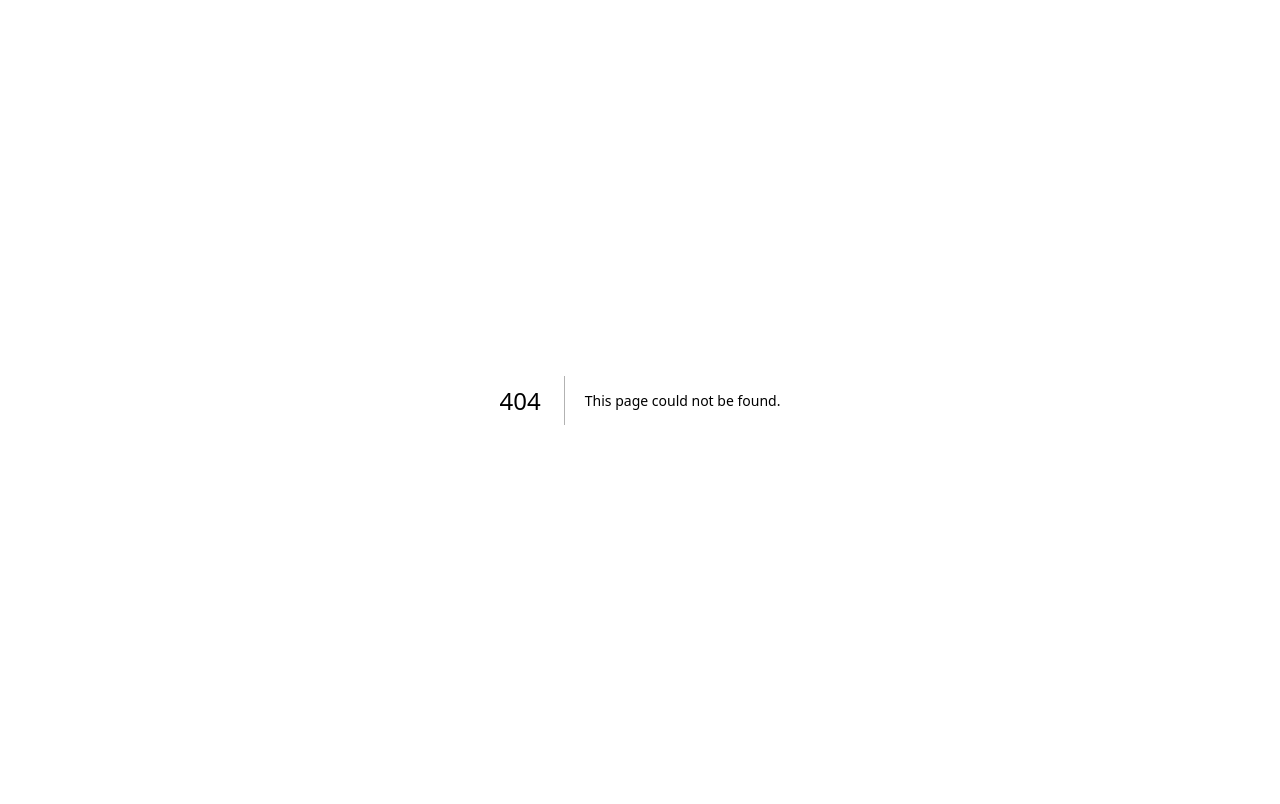
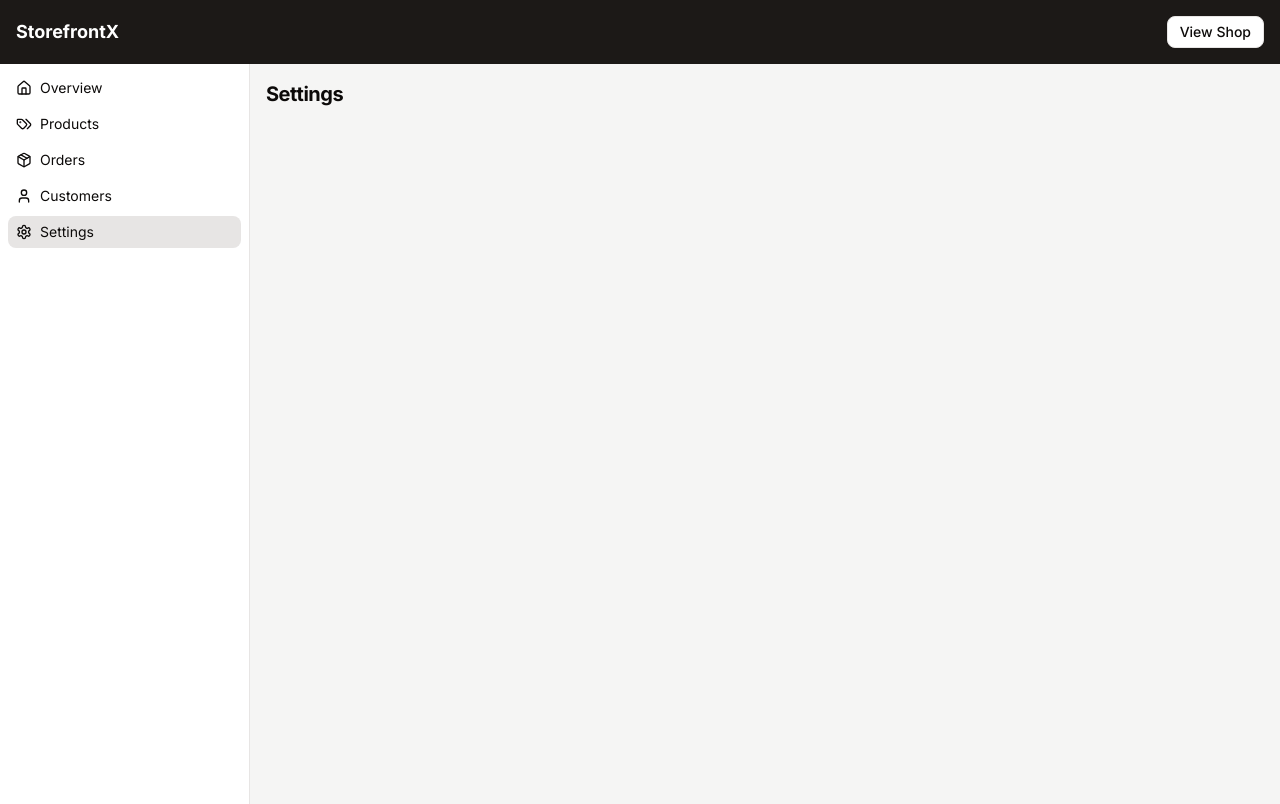
Before and after one commit to damianwysokinski/StorefrontX, a Next.js app in the folder apps/web/: page /dashboard/settings in a window 1280 px wide. Before the commit this address had no page. Built offline with nearby package versions, Linux system fonts and the light colour scheme.

Commit message:
prepare empty settings page

```diff
--- a/apps/web/src/app/(admin)/dashboard/_components/layout/sidebar/sidebar-menu.tsx
+++ b/apps/web/src/app/(admin)/dashboard/_components/layout/sidebar/sidebar-menu.tsx
@@ -1,6 +1,6 @@
 'use client'
 
-import { House, Package, Tags, User } from 'lucide-react'
+import { House, Package, Settings, Tags, User } from 'lucide-react'
 import Link from 'next/link'
 import { usePathname } from 'next/navigation'
 
@@ -40,6 +40,12 @@ export default function SidebarMenu() {
       url: 'customers',
       label: 'Customers',
     },
+    {
+      key: 'settings',
+      icon: <Settings size={16} />,
+      url: 'settings',
+      label: 'Settings',
+    },
   ]
 
   return (
--- /dev/null
+++ b/apps/web/src/app/(admin)/dashboard/settings/page.tsx
@@ -0,0 +1,16 @@
+import PageTitle from '../_components/shared/page-title'
+import PageHeader from '../_components/shared/page-header'
+
+export const metadata = {
+  title: 'StorefrontX - Settings',
+}
+
+export default async function Page() {
+  return (
+    <>
+      <PageHeader>
+        <PageTitle title="Settings" />
+      </PageHeader>
+    </>
+  )
+}
```
